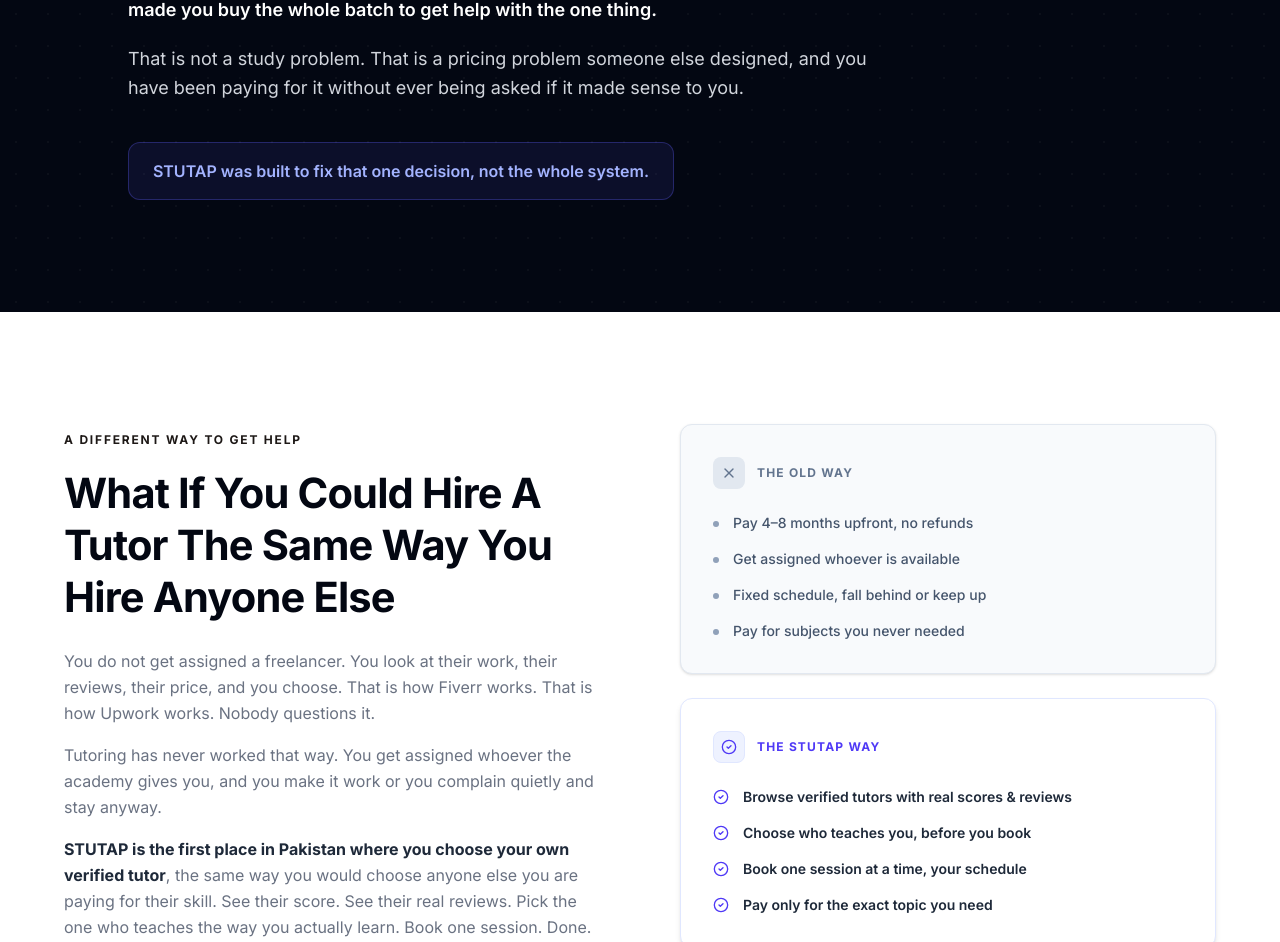
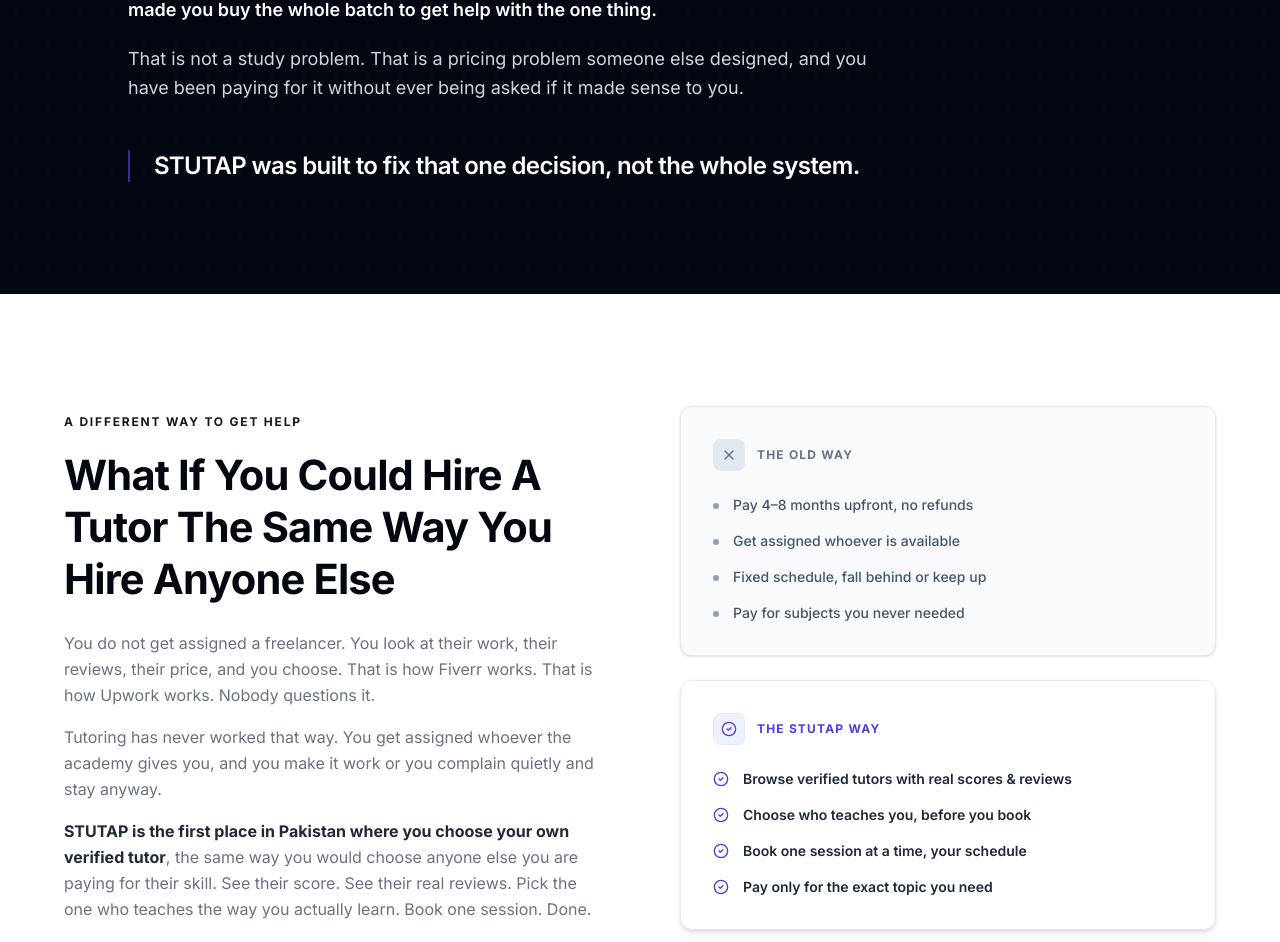
Before and after one commit to abdulmoeez222/educonnect, a React (Vite) app in the folder frontend/educonnect/: page / in a window 1280 px wide. Shown: the part 1630-2572 px from the top of the page. Built offline with nearby package versions, Linux system fonts and the light colour scheme.

Commit message:
style: replace AI-generated looking box with clean blockquote

```diff
--- a/frontend/educonnect/src/pages/Landing.tsx
+++ b/frontend/educonnect/src/pages/Landing.tsx
@@ -397,8 +397,8 @@
               ))}
             </div>
             <Reveal delay={360}>
-              <div className="mt-10 inline-block rounded-xl border border-indigo-500/30 bg-indigo-500/10 px-6 py-4">
-                <p className="text-indigo-300 font-semibold">
+              <div className="mt-12 pl-6 border-l-2 border-indigo-500/50">
+                <p className="text-xl md:text-2xl text-white font-semibold tracking-tight">
                   STUTAP was built to fix that one decision, not the whole system.
                 </p>
               </div>
```
